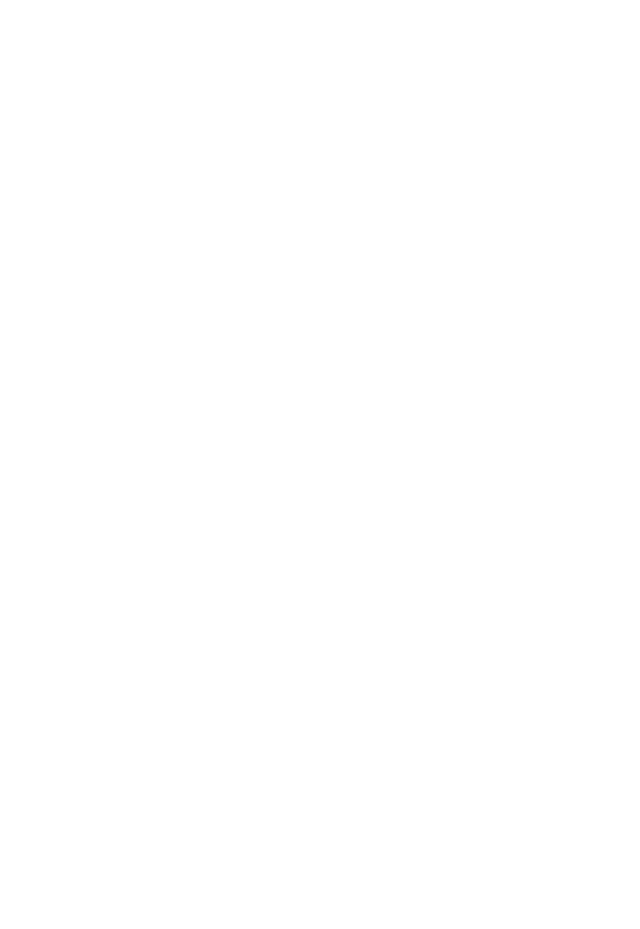
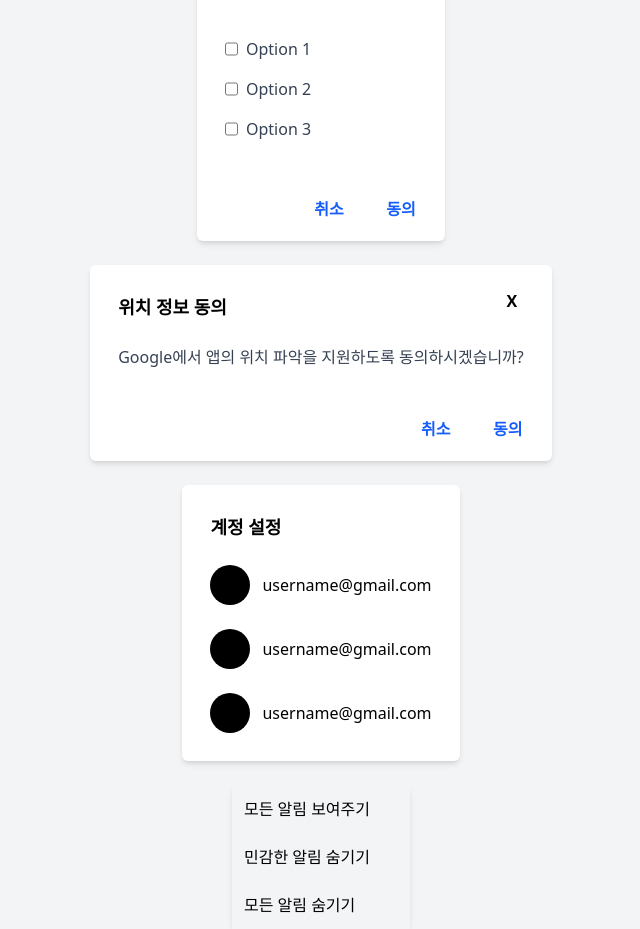
Before and after one commit to shionpark/modal-practice, a React (Vite) app: page / in a window 1280 px wide. Shown: the part 243-1172 px from the top of the page, without its empty margins (319-959 px from the left). Before the commit the page ends 800 px from the top, so only its background shows below. Built offline with nearby package versions, Linux system fonts and the light colour scheme.

Commit message:
feat: App 컴포넌트에 모달 사용 예시 추가
- Alerts, ConfirmDialog, SimpleDialog, ToggleMenus

```diff
--- a/src/App.tsx
+++ b/src/App.tsx
@@ -1,7 +1,97 @@
+import { Alerts } from './components/modals/Alerts';
+import { ConfirmDialog } from './components/modals/ConfirmDialog';
+import { SimpleDialog } from './components/modals/SimpleDialog';
+import { ToggleMenus } from './components/modals/ToggleMenus';
+
 function App() {
   return (
-    <div className="rounded bg-blue-500 px-4 py-2 text-base text-white">
-      App
+    <div className="flex min-h-screen flex-col items-center justify-center gap-6 bg-gray-100">
+      <Alerts
+        message="초안을 삭제하시겠습니까?"
+        actions={[
+          {
+            label: '취소',
+            onClick: () => confirm('취소'),
+          },
+          {
+            label: '삭제',
+            onClick: () => confirm('삭제'),
+          },
+        ]}
+      />
+      <ConfirmDialog
+        title="Title"
+        content={
+          <ul className="flex max-h-[10rem] w-[12rem] flex-col overflow-y-auto">
+            <li aria-labelledby="option1" className="flex gap-2 py-2">
+              <input type="checkbox" />
+              <span>Option 1</span>
+            </li>
+            <li aria-labelledby="option2" className="flex gap-2 py-2">
+              <input type="checkbox" />
+              <span>Option 2</span>
+            </li>
+            <li aria-labelledby="option3" className="flex gap-2 py-2">
+              <input type="checkbox" />
+              <span>Option 3</span>
+            </li>
+          </ul>
+        }
+        actions={[
+          {
+            label: '취소',
+            onClick: () => confirm('취소'),
+          },
+          {
+            label: '동의',
+            onClick: () => confirm('동의'),
+          },
+        ]}
+      />
+      <ConfirmDialog
+        title="위치 정보 동의"
+        content="Google에서 앱의 위치 파악을 지원하도록 동의하시겠습니까?"
+        actions={[
+          {
+            label: '취소',
+            onClick: () => confirm('취소'),
+          },
+          {
+            label: '동의',
+            onClick: () => confirm('동의'),
+          },
+        ]}
+      />
+      <SimpleDialog title="계정 설정">
+        <div className="flex items-center gap-3">
+          <div className="rounded-full bg-black p-5" />
+          <span>username@gmail.com</span>
+        </div>
+        <div className="flex items-center gap-3">
+          <div className="rounded-full bg-black p-5" />
+          <span>username@gmail.com</span>
+        </div>
+        <div className="flex items-center gap-3">
+          <div className="rounded-full bg-black p-5" />
+          <span>username@gmail.com</span>
+        </div>
+      </SimpleDialog>
+      <ToggleMenus
+        menus={[
+          {
+            label: '모든 알림 보여주기',
+            onClick: () => confirm('모든 알림 보여주기'),
+          },
+          {
+            label: '민감한 알림 숨기기',
+            onClick: () => confirm('민감한 알림 숨기기'),
+          },
+          {
+            label: '모든 알림 숨기기',
+            onClick: () => confirm('모든 알림 숨기기'),
+          },
+        ]}
+      />
     </div>
   );
 }
```
